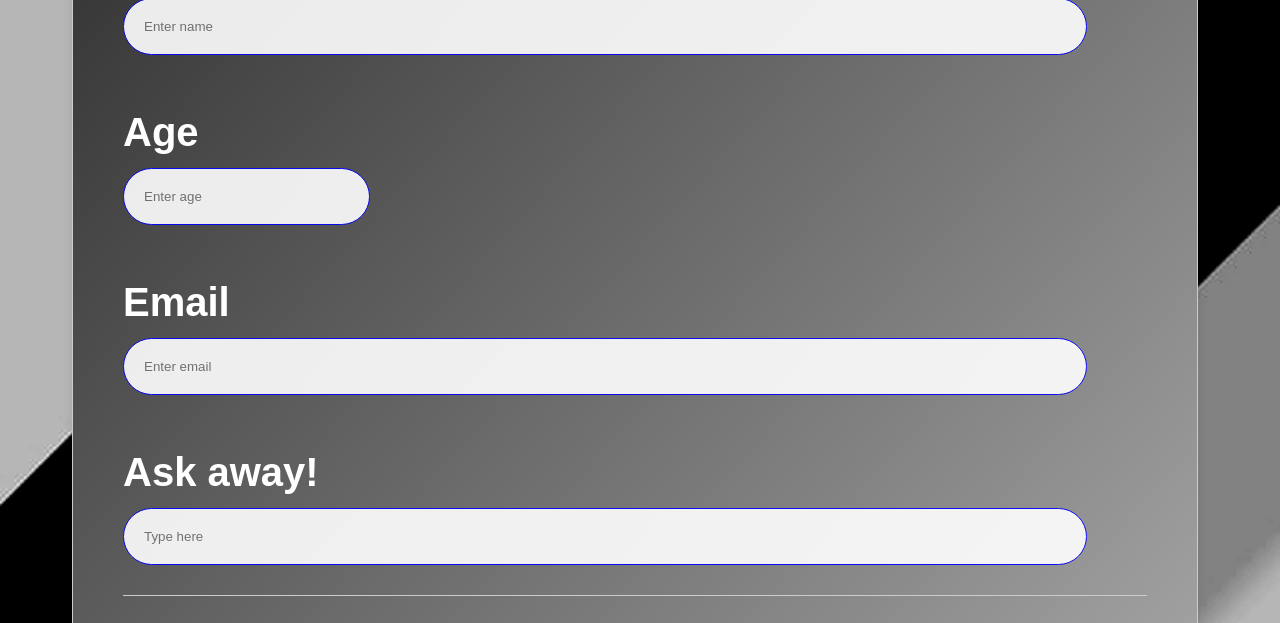
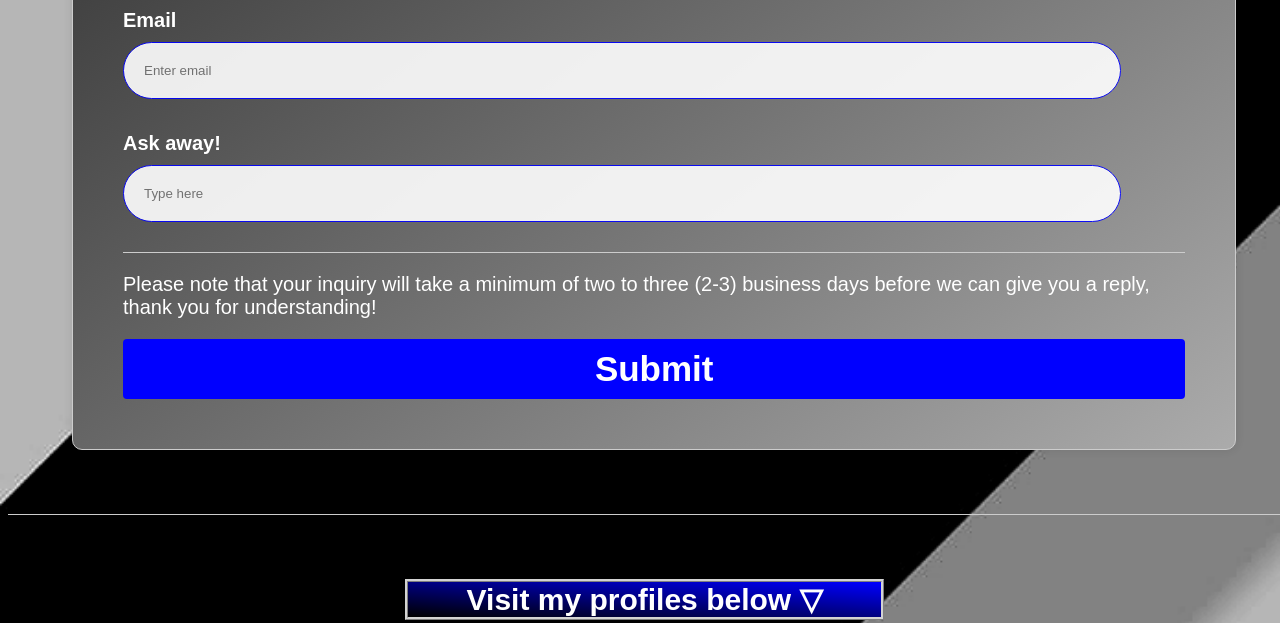
Before and after one commit to Cj-Twenty7/Portfolio.github.io, a plain HTML site: page fourth.html in a window 1280 px wide. Shown: the part 733-1356 px from the top of the page. Drawn offline with Linux system fonts and the light colour scheme.

Commit message:
Update fourth.html

```diff
--- a/fourth.html
+++ b/fourth.html
@@ -12,9 +12,9 @@
 <style>
 
 .container {
-  font-size:40px;
+  font-size:20px;
   height: auto;
-  width: 80%;
+  width: 83%;
   margin: 5% 5% 5% 5%;
   padding: 50px;
   background-image: linear-gradient( to bottom right, #212121, #ababab);
@@ -29,7 +29,7 @@ h1 {
   margin-top: 0;
 }
 p {
-  font-size: 30px;
+  font-size: 20px;
   text-align: center justify;
   color: #fff;
   margin-bottom: 20px;
```
